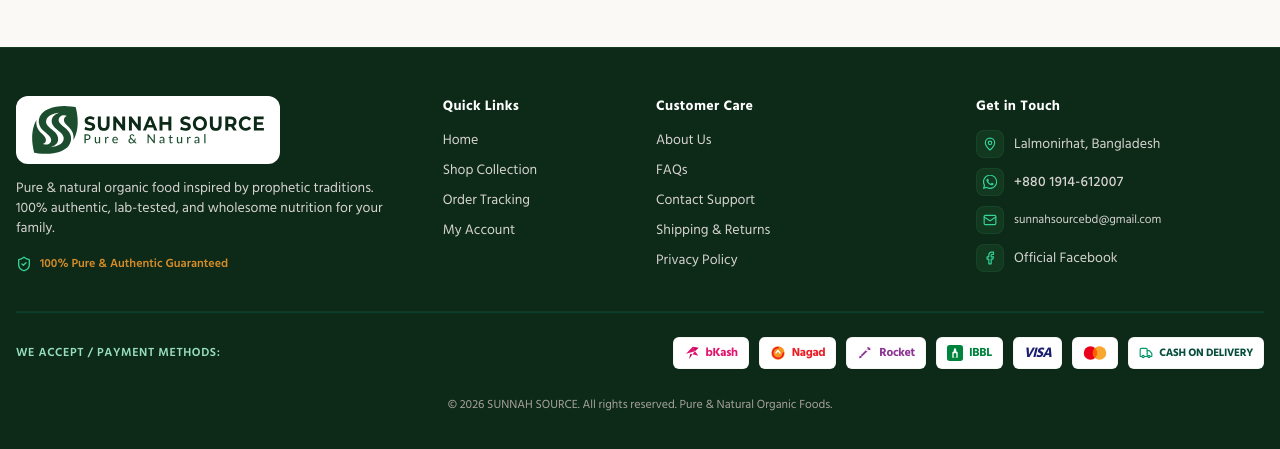
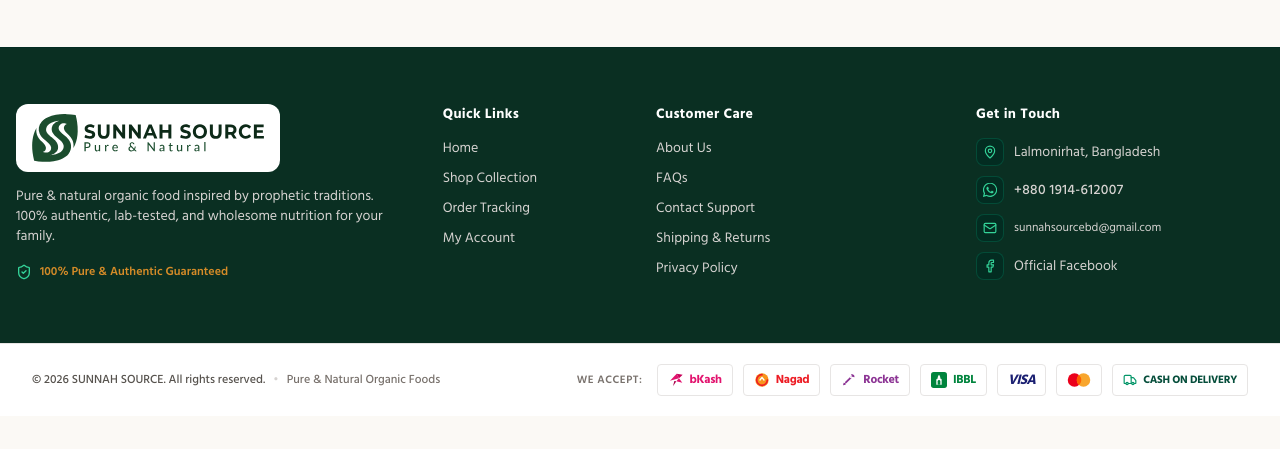
Before and after one commit to Ashraf019399/sunnah-source, a Next.js app: page / in a window 1280 px wide. Shown: the part 5423-5872 px from the top of the page. After the commit the page ends 5839 px from the top, so only its background shows below. Built offline with nearby package versions, Linux system fonts and the light colour scheme; no server answers.

Commit message:
feat(footer): implement dual-tone luxury white sub-footer with balanced payment badges

```diff
--- a/src/components/layout/footer.tsx
+++ b/src/components/layout/footer.tsx
@@ -17,13 +17,11 @@
 
 export const Footer: React.FC = () => {
   return (
-    <footer
-      role="contentinfo"
-      aria-label="Site Footer"
-      className="bg-brand-900 text-stone-300 pt-10 pb-20 lg:pt-12 lg:pb-10 border-t border-brand-800/90"
-    >
+    <footer role="contentinfo" aria-label="Site Footer" className="w-full">
+      {/* 1. Main Footer Body: Signature Deep Emerald Green */}
+      <div className="bg-[#0a2f22] text-stone-300 pt-10 pb-12 lg:pt-14 lg:pb-14 border-t border-emerald-950/80">
         <div className="container mx-auto px-4 max-w-7xl">
-        <div className="grid grid-cols-1 md:grid-cols-2 lg:grid-cols-12 gap-8 lg:gap-8 pb-8 border-b border-brand-800/80">
+          <div className="grid grid-cols-1 md:grid-cols-2 lg:grid-cols-12 gap-8 lg:gap-8">
             {/* Column 1: Brand */}
             <div className="lg:col-span-4 space-y-3.5">
               <BrandLogo className="bg-white px-3.5 py-2 sm:px-4 sm:py-2.5 rounded-xl shadow-subtle hover:bg-stone-50 transition-all [&_img]:h-10 sm:[&_img]:h-11 md:[&_img]:h-12 [&_img]:w-auto w-fit" />
@@ -131,7 +129,7 @@
               <h4 className="text-white font-bold text-sm tracking-wide">Get in Touch</h4>
               <ul className="space-y-2.5 text-xs sm:text-sm text-stone-300">
                 <li className="flex items-center gap-2.5 text-stone-300 group">
-                <span className="w-7 h-7 rounded-lg bg-brand-800/80 border border-brand-700/60 flex items-center justify-center text-emerald-400 group-hover:text-emerald-300 group-hover:bg-brand-700/80 transition-colors shrink-0">
+                  <span className="w-7 h-7 rounded-lg bg-emerald-950/80 border border-emerald-800/60 flex items-center justify-center text-emerald-400 group-hover:text-emerald-300 group-hover:bg-emerald-900/80 transition-colors shrink-0">
                     <MapPin className="w-3.5 h-3.5 text-emerald-400 group-hover:text-emerald-300 transition-colors" />
                   </span>
                   <span>Lalmonirhat, Bangladesh</span>
@@ -144,7 +142,7 @@
                     className="inline-flex items-center gap-2.5 text-stone-300 hover:text-white transition-colors group"
                     aria-label="WhatsApp: +880 1914-612007"
                   >
-                  <span className="w-7 h-7 rounded-lg bg-brand-800/80 border border-brand-700/60 flex items-center justify-center text-emerald-400 group-hover:text-emerald-300 group-hover:bg-brand-700/80 transition-colors shrink-0">
+                    <span className="w-7 h-7 rounded-lg bg-emerald-950/80 border border-emerald-800/60 flex items-center justify-center text-emerald-400 group-hover:text-emerald-300 group-hover:bg-emerald-900/80 transition-colors shrink-0">
                       <WhatsAppIcon className="w-3.5 h-3.5 fill-current text-emerald-400 group-hover:text-emerald-300 transition-colors" />
                     </span>
                     <span className="font-sans font-medium tracking-wide">+880 1914-612007</span>
@@ -156,7 +154,7 @@
                     className="inline-flex items-center gap-2.5 text-stone-300 hover:text-white transition-colors group"
                     aria-label="Email: sunnahsourcebd@gmail.com"
                   >
-                  <span className="w-7 h-7 rounded-lg bg-brand-800/80 border border-brand-700/60 flex items-center justify-center text-emerald-400 group-hover:text-emerald-300 group-hover:bg-brand-700/80 transition-colors shrink-0">
+                    <span className="w-7 h-7 rounded-lg bg-emerald-950/80 border border-emerald-800/60 flex items-center justify-center text-emerald-400 group-hover:text-emerald-300 group-hover:bg-emerald-900/80 transition-colors shrink-0">
                       <Mail className="w-3.5 h-3.5 text-emerald-400 group-hover:text-emerald-300 transition-colors" />
                     </span>
                     <span className="font-sans text-xs break-all">sunnahsourcebd@gmail.com</span>
@@ -170,7 +168,7 @@
                     className="inline-flex items-center gap-2.5 text-stone-300 hover:text-white transition-colors group"
                     aria-label="Official Facebook Page"
                   >
-                  <span className="w-7 h-7 rounded-lg bg-brand-800/80 border border-brand-700/60 flex items-center justify-center text-emerald-400 group-hover:text-emerald-300 group-hover:bg-brand-700/80 transition-colors shrink-0">
+                    <span className="w-7 h-7 rounded-lg bg-emerald-950/80 border border-emerald-800/60 flex items-center justify-center text-emerald-400 group-hover:text-emerald-300 group-hover:bg-emerald-900/80 transition-colors shrink-0">
                       <Facebook className="w-3.5 h-3.5 text-emerald-400 group-hover:text-emerald-300 transition-colors" />
                     </span>
                     <span>Official Facebook</span>
@@ -179,19 +177,28 @@
               </ul>
             </div>
           </div>
-
-        {/* We Accept / Payment Methods Trust Row */}
-        <div className="border-t border-emerald-900/60 pt-6 pb-5 flex flex-col sm:flex-row items-center justify-between gap-4">
-          <div className="flex items-center gap-2">
-            <span className="text-xs font-semibold uppercase tracking-wider text-emerald-200/90">
-              We Accept / Payment Methods:
-            </span>
+        </div>
       </div>
 
-          <div className="flex flex-wrap items-center justify-center sm:justify-end gap-2 sm:gap-2.5">
+      {/* 2. Dual-Tone Luxury Sub-Footer: Crisp Full-Width White Strip */}
+      <div className="bg-white border-t border-stone-200 py-4 sm:py-5 pb-20 md:pb-5">
+        <div className="max-w-7xl mx-auto px-4 sm:px-6 lg:px-8 flex flex-col-reverse md:flex-row items-center justify-between gap-4">
+          {/* Left Side: Copyright & Slogan */}
+          <div className="flex flex-col sm:flex-row items-center gap-2 text-xs text-stone-600 font-medium text-center sm:text-left">
+            <span>© 2026 SUNNAH SOURCE. All rights reserved.</span>
+            <span className="hidden sm:inline text-stone-300">•</span>
+            <span className="text-stone-500">Pure & Natural Organic Foods</span>
+          </div>
+
+          {/* Right Side: Curated 7 Payment Badges */}
+          <div className="flex flex-wrap items-center justify-center md:justify-end gap-2 sm:gap-2.5">
+            <span className="text-[11px] font-semibold text-stone-500 uppercase tracking-wider mr-1">
+              We Accept:
+            </span>
+
             {/* bKash */}
             <div
-              className="bg-white rounded-md px-2.5 py-1.5 shadow-sm border border-stone-200/40 h-8 flex items-center gap-1.5 justify-center transition-transform hover:scale-105 select-none"
+              className="h-7 sm:h-8 px-2.5 py-1 bg-white rounded border border-stone-200 shadow-xs flex items-center gap-1.5 justify-center transition-transform hover:scale-105 select-none"
               title="bKash"
             >
               <svg className="w-4 h-4 shrink-0" viewBox="0 0 24 24" fill="none" aria-hidden="true">
@@ -205,7 +212,7 @@
 
             {/* Nagad */}
             <div
-              className="bg-white rounded-md px-2.5 py-1.5 shadow-sm border border-stone-200/40 h-8 flex items-center gap-1.5 justify-center transition-transform hover:scale-105 select-none"
+              className="h-7 sm:h-8 px-2.5 py-1 bg-white rounded border border-stone-200 shadow-xs flex items-center gap-1.5 justify-center transition-transform hover:scale-105 select-none"
               title="Nagad"
             >
               <svg className="w-4 h-4 shrink-0" viewBox="0 0 24 24" fill="none" aria-hidden="true">
@@ -218,7 +225,7 @@
 
             {/* Rocket */}
             <div
-              className="bg-white rounded-md px-2.5 py-1.5 shadow-sm border border-stone-200/40 h-8 flex items-center gap-1.5 justify-center transition-transform hover:scale-105 select-none"
+              className="h-7 sm:h-8 px-2.5 py-1 bg-white rounded border border-stone-200 shadow-xs flex items-center gap-1.5 justify-center transition-transform hover:scale-105 select-none"
               title="Rocket (DBBL)"
             >
               <svg className="w-4 h-4 shrink-0" viewBox="0 0 24 24" fill="none" aria-hidden="true">
@@ -230,7 +237,7 @@
 
             {/* Islami Bank (IBBL) */}
             <div
-              className="bg-white rounded-md px-2.5 py-1.5 shadow-sm border border-stone-200/40 h-8 flex items-center gap-1.5 justify-center transition-transform hover:scale-105 select-none"
+              className="h-7 sm:h-8 px-2.5 py-1 bg-white rounded border border-stone-200 shadow-xs flex items-center gap-1.5 justify-center transition-transform hover:scale-105 select-none"
               title="Islami Bank Bangladesh Limited"
             >
               <svg className="w-4 h-4 shrink-0" viewBox="0 0 24 24" fill="none" aria-hidden="true">
@@ -244,7 +251,7 @@
 
             {/* Visa */}
             <div
-              className="bg-white rounded-md px-2.5 py-1.5 shadow-sm border border-stone-200/40 h-8 flex items-center justify-center transition-transform hover:scale-105 select-none"
+              className="h-7 sm:h-8 px-2.5 py-1 bg-white rounded border border-stone-200 shadow-xs flex items-center justify-center transition-transform hover:scale-105 select-none"
               title="Visa"
             >
               <span className="font-sans font-black italic text-sm tracking-tighter text-[#1A1F71] leading-none">
@@ -254,7 +261,7 @@
 
             {/* Mastercard */}
             <div
-              className="bg-white rounded-md px-2.5 py-1.5 shadow-sm border border-stone-200/40 h-8 flex items-center gap-1 justify-center transition-transform hover:scale-105 select-none"
+              className="h-7 sm:h-8 px-2.5 py-1 bg-white rounded border border-stone-200 shadow-xs flex items-center gap-1 justify-center transition-transform hover:scale-105 select-none"
               title="Mastercard"
             >
               <svg className="w-6 h-4 shrink-0" viewBox="0 0 32 20" fill="none" aria-hidden="true">
@@ -269,7 +276,7 @@
 
             {/* Cash on Delivery (COD) */}
             <div
-              className="bg-white rounded-md px-2.5 py-1.5 shadow-sm border border-stone-200/40 h-8 flex items-center gap-1.5 justify-center transition-transform hover:scale-105 select-none text-emerald-800"
+              className="h-7 sm:h-8 px-2.5 py-1 bg-white rounded border border-stone-200 shadow-xs flex items-center gap-1.5 justify-center transition-transform hover:scale-105 select-none text-emerald-800"
               title="Cash on Delivery (COD)"
             >
               <Truck className="w-3.5 h-3.5 text-emerald-600 shrink-0" />
@@ -279,11 +286,6 @@
             </div>
           </div>
         </div>
-
-        {/* Bottom Bar: Copyright */}
-        <div className="pt-2 text-center text-xs text-stone-400">
-          <p>© 2026 SUNNAH SOURCE. All rights reserved. Pure & Natural Organic Foods.</p>
-        </div>
       </div>
     </footer>
   );
```
Lines whose indentation alone changed are shown as unchanged.
